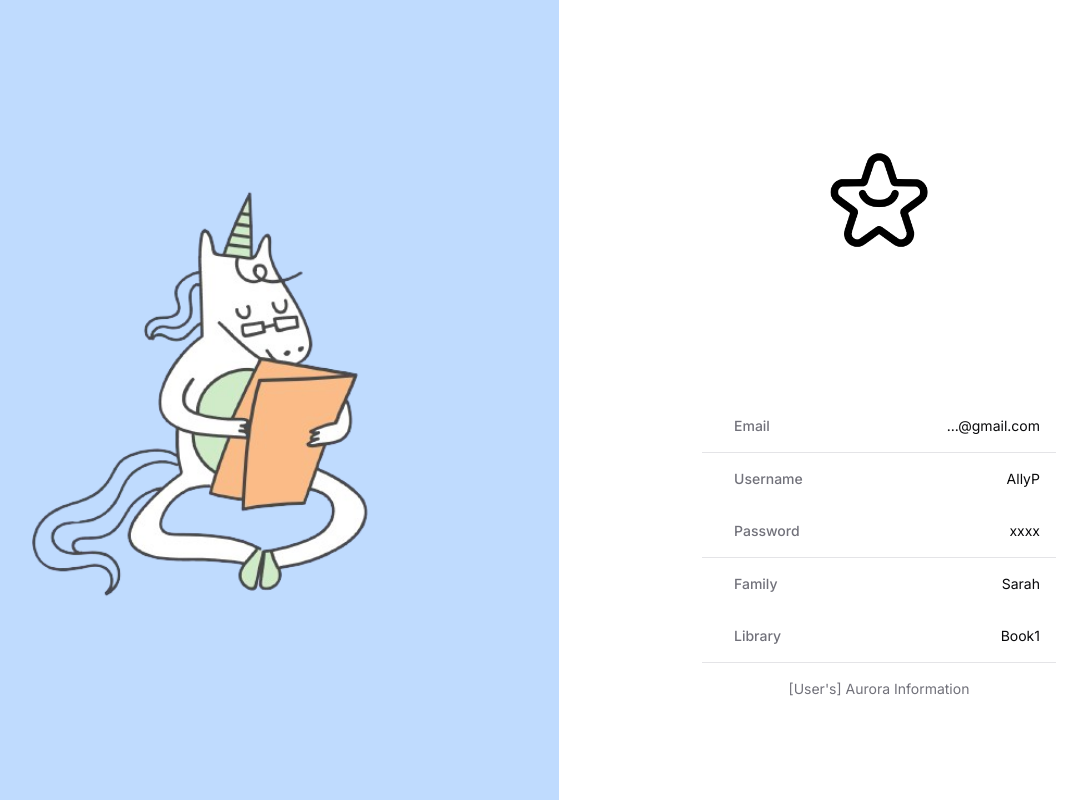
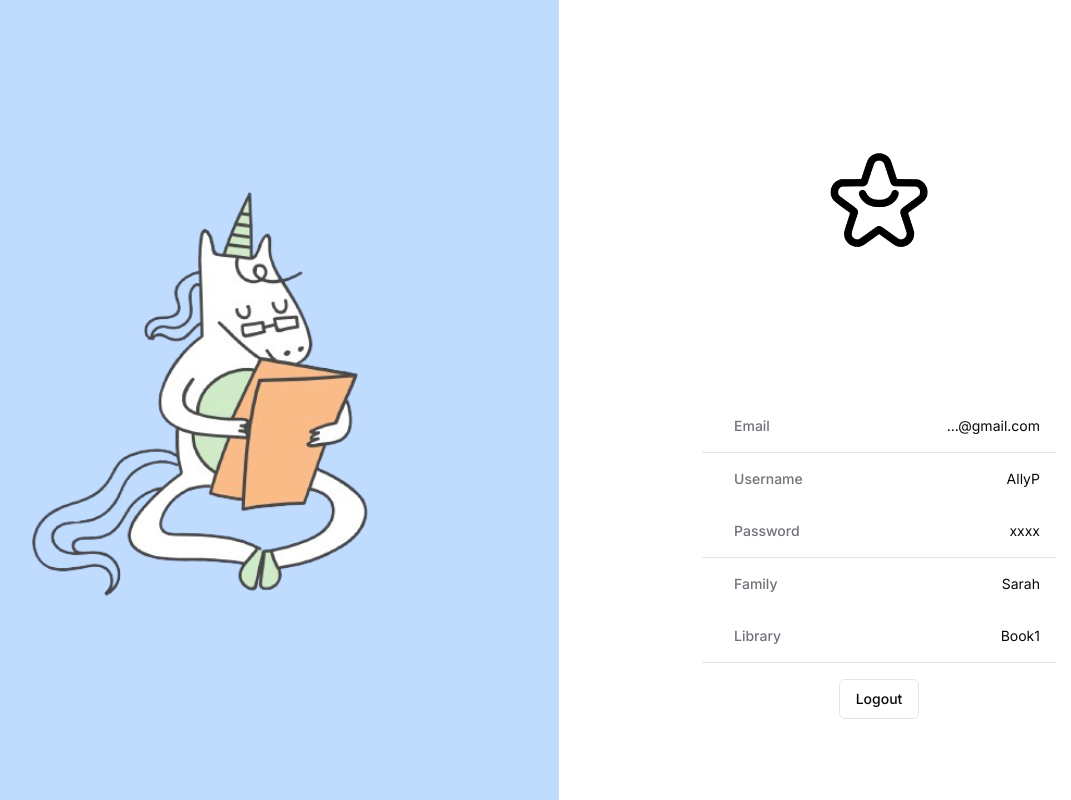
Before and after one commit to aroushasoltany/aurora, a Next.js app: page /profile in a window 1280 px wide. Shown: the whole page, without its empty margins (81-1152 px from the left). Built offline with nearby package versions, Linux system fonts and the light colour scheme.

Commit message:
added logout button

```diff
--- a/app/profile/page.tsx
+++ b/app/profile/page.tsx
@@ -3,6 +3,7 @@
 import Image from "next/image";
 import React, { useEffect } from 'react';
 import logoBlack from "@/public/logos/aurora-black.png";
+import { Button } from "@/components/ui/button"
 import parentAvatar from "@/public/unicorn.png";
 import { useRouter } from "next/navigation";
 import {
@@ -63,6 +64,7 @@ export default function Profile() {
                         width={650}
                         height={650}
                         />
+
                 </div>
                 <div className="">
                 </div>
@@ -84,7 +86,7 @@ export default function Profile() {
             <div className="">
 
                 <Table>
-                <TableCaption>[User's] Aurora Information</TableCaption>
+                <TableCaption></TableCaption>
                 <TableHeader>
                     <TableRow>
                     <TableHead className="w-[100px]">Email</TableHead>
@@ -126,6 +128,9 @@ export default function Profile() {
                     </TableRow>
                 </TableHeader>
                 </Table>
+                <div className="flex justify-center items-center">
+                <Button variant="outline">Logout</Button>
+                </div>
             </div>
          </div>
 
```
